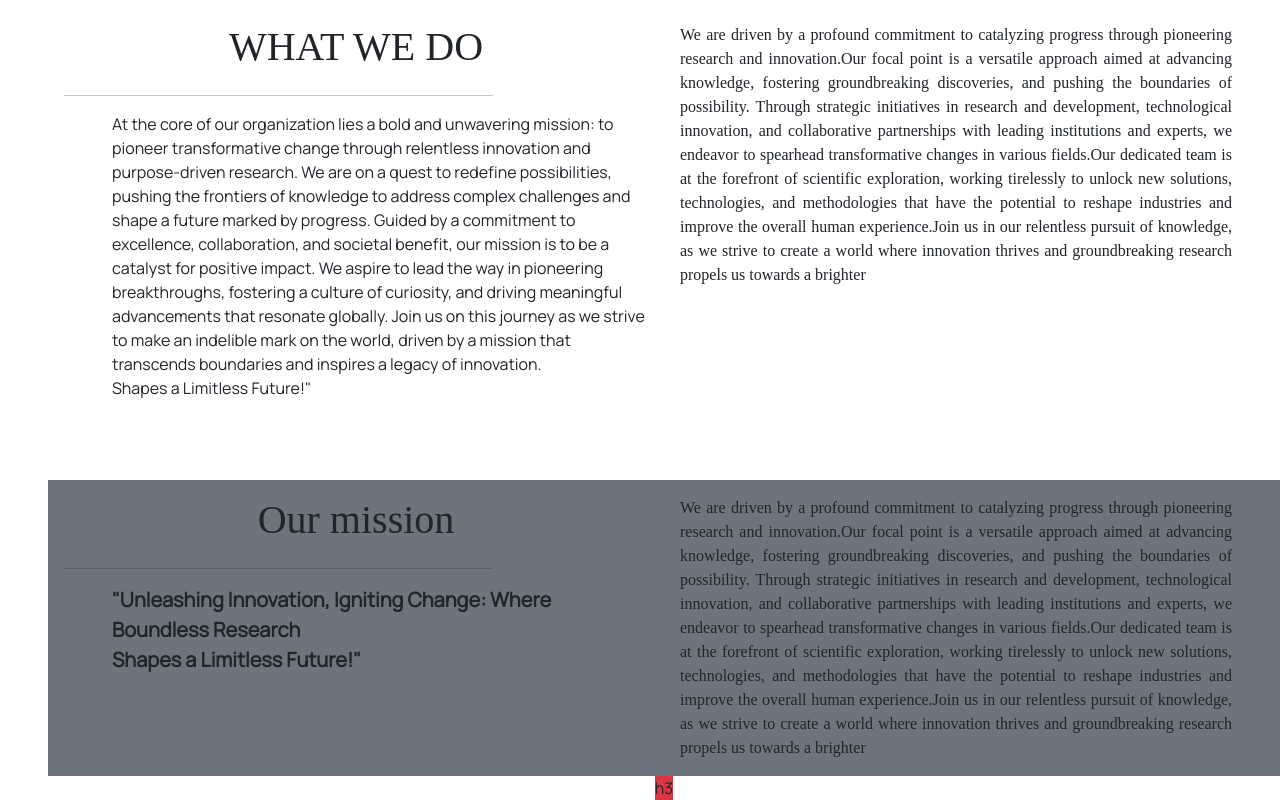
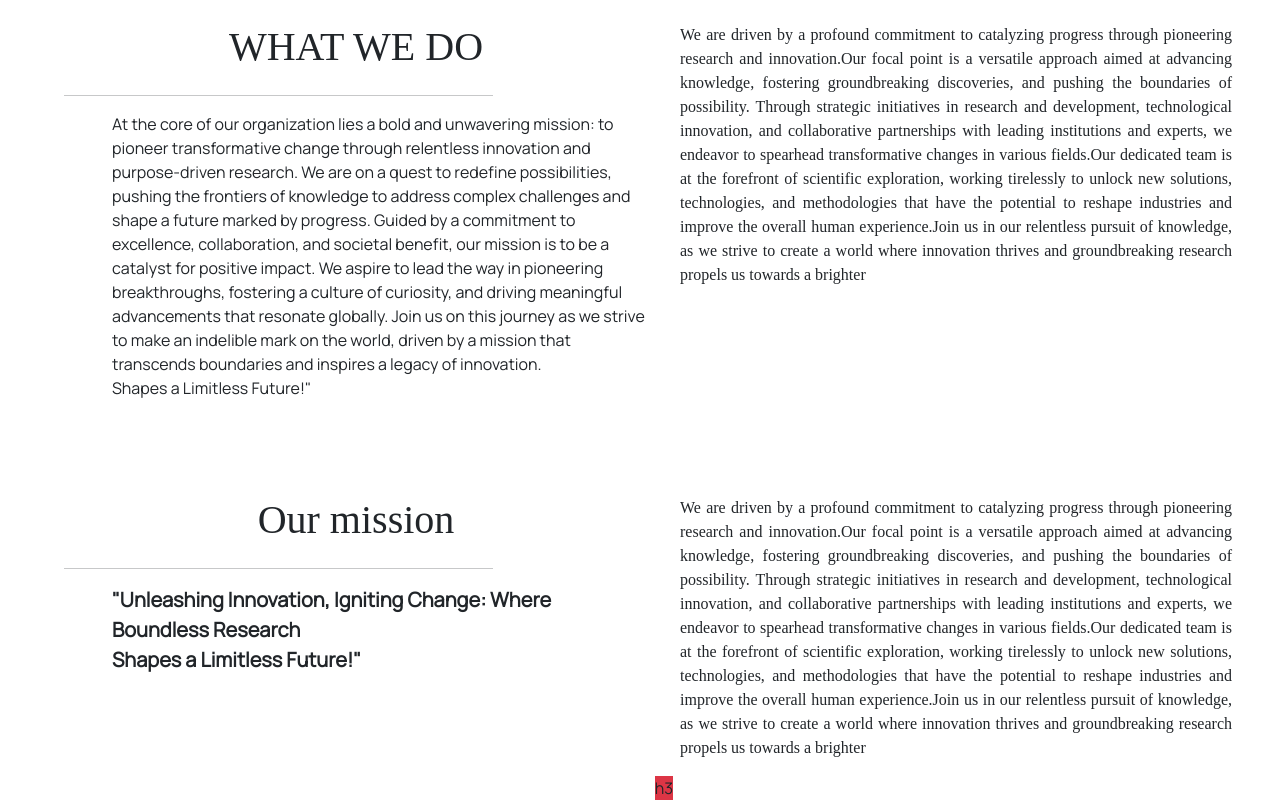
Before and after one commit to fpstj/2idrja_react_app, a React (Create React App) app: page / in a window 1280 px wide. Shown: the part 841-1641 px from the top of the page. Built offline with nearby package versions, Linux system fonts and the light colour scheme.

Commit message:
fix color

```diff
--- a/src/OurMission.jsx
+++ b/src/OurMission.jsx
@@ -39,7 +39,7 @@ const OurMisiion = () => {
           </div>
         </div>
 
-        <div className="d-flex flex-row bg-secondary h-75">
+        <div className="d-flex flex-row h-75">
           <div className="d-flex flex-column col-6 p-3">
             <h1>Our mission</h1>
             <hr />
```
